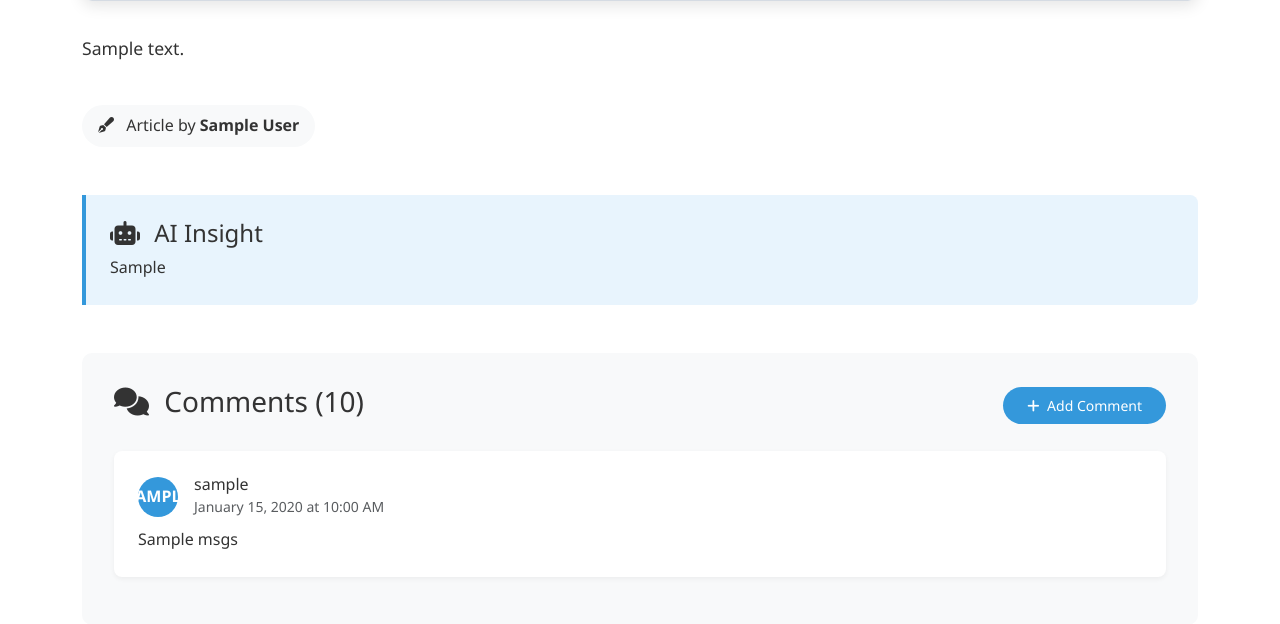
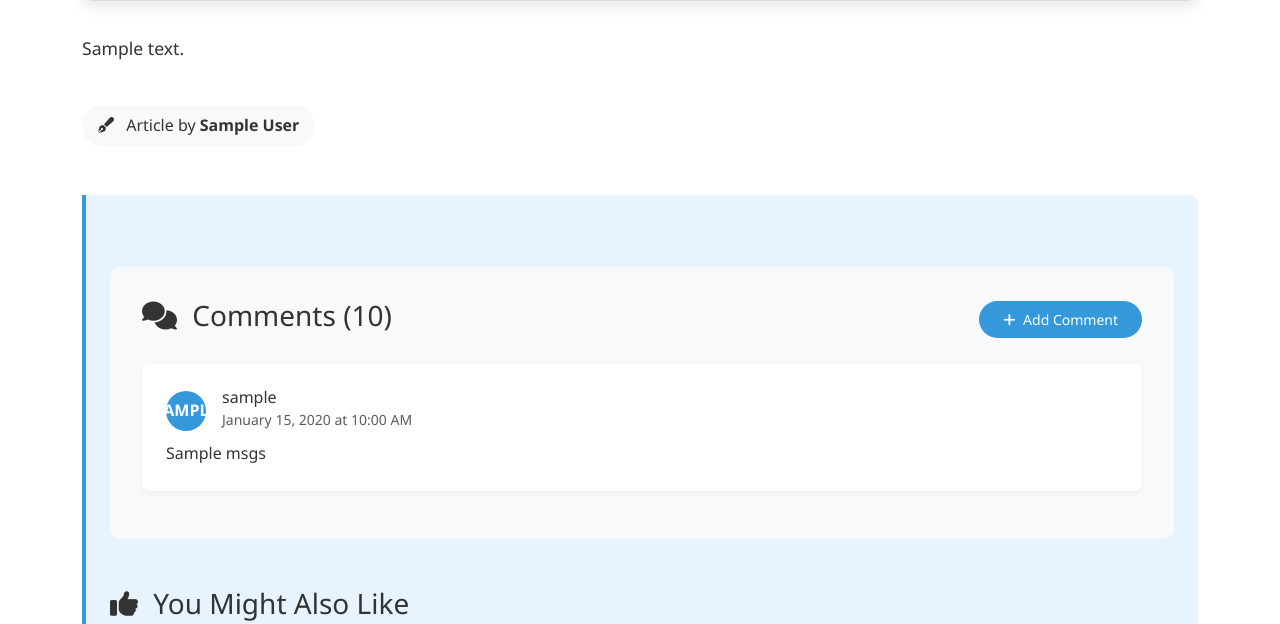
Before and after one commit to sriram-65/pyblog, a Flask app: template templates/post_details.html in a window 1280 px wide. Shown: the part 1131-1755 px from the top of the page. Run offline with Flask 3, Linux system fonts and the light colour scheme; the template is opened without the code that fills it: most values are stand-ins (such as "Sample title", 1, 10 or a date in 2020); grey boxes marked "Sample" are stand-in pictures; some libraries are stand-ins or nearby versions.

Commit message:
Update post_details.html

```diff
--- a/templates/post_details.html
+++ b/templates/post_details.html
@@ -276,9 +276,8 @@
 
 
         <div class="ai-response">
-            <h4><i class="fas fa-robot me-2"></i> AI Insight</h4>
-            <p class="mb-0">{{res_ai}}</p>
-        </div>
+
+
 
         <section class="comments-section">
             <div class="d-flex justify-content-between align-items-center mb-4">
```
